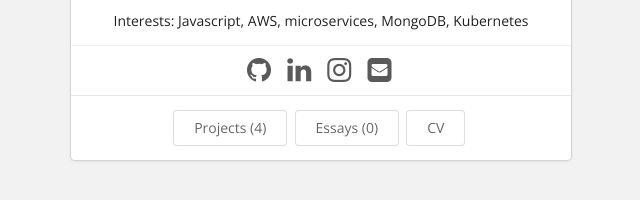
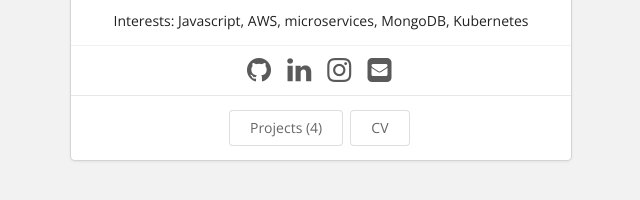
Before and after one commit to matiaszilli/matiaszilli.github.io, a Jekyll site: the page built from index.html, in a window 1280 px wide. Shown: the part 487-687 px from the top of the page, without its empty margins (319-959 px from the left). Built offline with Jekyll 4.4.1, drawn with Linux system fonts in a browser that asks for light colours.

Commit message:
Fix typos

```diff
--- a/_includes/menubar.html
+++ b/_includes/menubar.html
@@ -16,6 +16,6 @@
     {% if num_essays > 0 %}
     <a href="{{ site.baseurl }}/essays" class=" {% if include.active == "essays" %} active {% endif %} item">Essays ({{ num_essays }})</a>
     {% endif %}
-    <a href="{{ site.baseurl }}/bio" class=" {% if include.active == "bio" %} active {% endif %} item">{{ site.bio-page-label }}</a>
+    <a href="{{ site.baseurl}}/bio/Curriculum_Zilli_spa.pdf" class=" {% if include.active == "bio" %} active {% endif %} item">{{ site.bio-page-label }}</a>
   </nav>
 </div>
--- a/_includes/theme-home-builtin-1.html
+++ b/_includes/theme-home-builtin-1.html
@@ -41,9 +41,6 @@
         <a href="{{ site.baseurl}}/projects/">
           <button class="ui basic button">Projects ({{ num_projects }})</button>
         </a>
-        <a href="{{ site.baseurl}}/essays/">
-          <button class="ui basic button">Essays ({{ num_essays }})</button>
-        </a>
         <a href="{{ site.baseurl}}/bio/Curriculum_Zilli_spa.pdf">
           <button class="ui basic button">{{ site.bio-page-label }}</button>
         </a>
--- a/_includes/theme-home-builtin-3.html
+++ b/_includes/theme-home-builtin-3.html
@@ -38,9 +38,6 @@
         <a href="{{ site.baseurl}}/projects/">
           <button class="ui basic button">Projects ({{ num_projects }})</button>
         </a>
-        <a href="{{ site.baseurl}}/essays/">
-          <button class="ui basic button">Essays ({{ num_essays }})</button>
-        </a>
         <a href="{{ site.baseurl}}/bio/Curriculum_Zilli_spa.pdf">
           <button class="ui basic button">{{ site.bio-page-label }}</button>
         </a>
```
Also changed, not shown: projects/project-1.md (+4 -1 lines), projects/project-4.md (+1 -1 lines).
